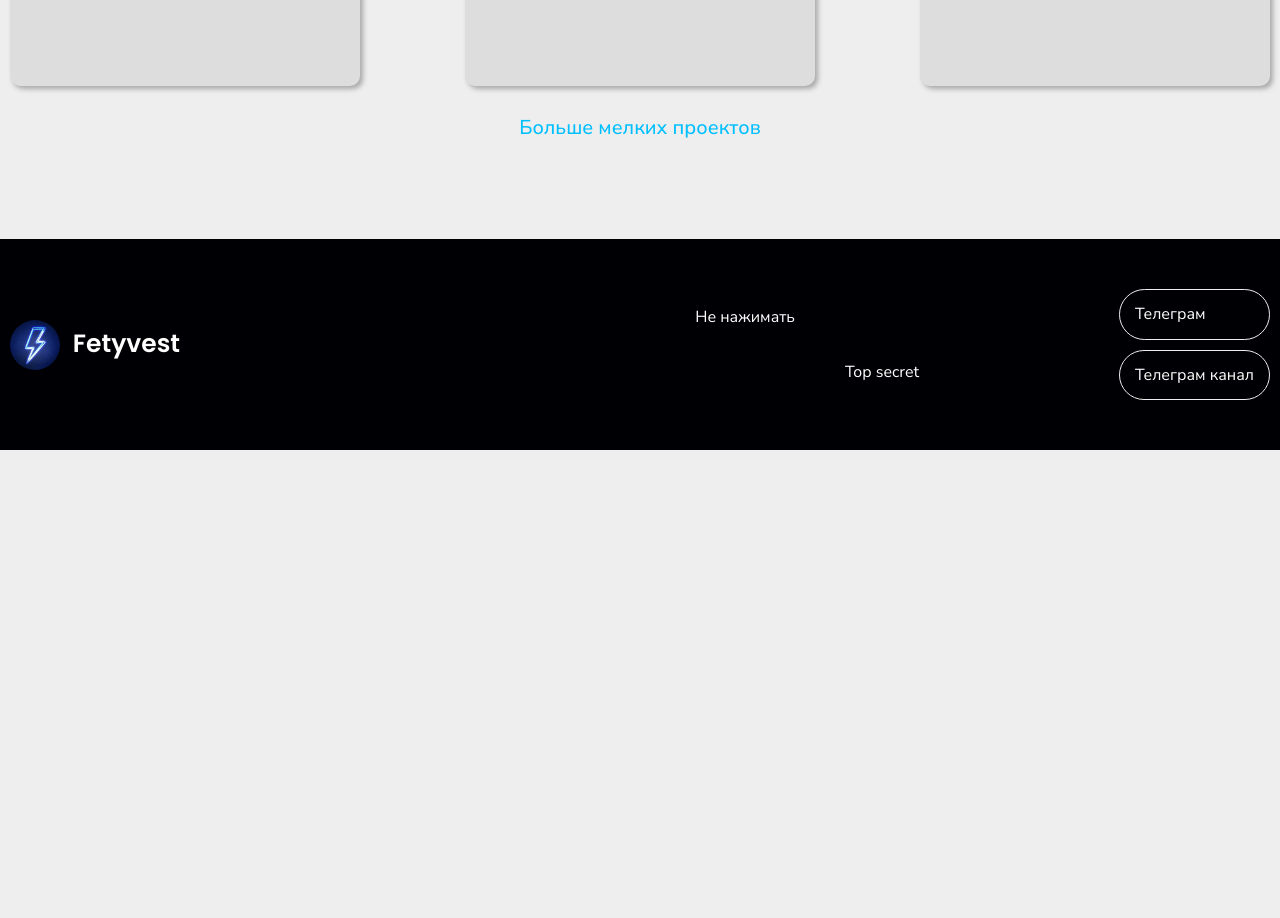
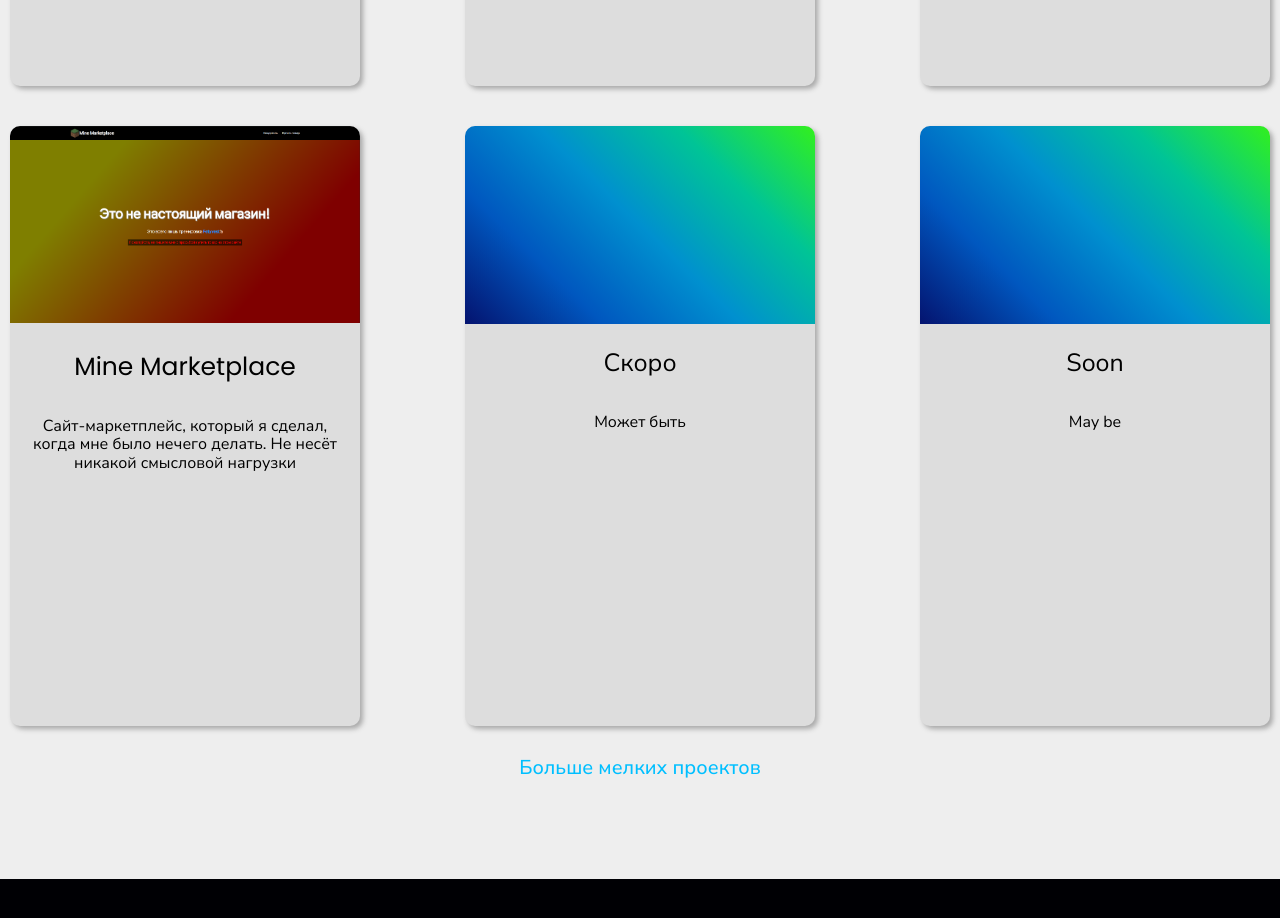
Before and after one commit to Fetyvest/myVisitcard, a plain HTML site: page index.html in a window 1280 px wide. Shown: the part 2880-3798 px from the top of the page. Before the commit the page ends 3330 px from the top, so only its background shows below. Drawn offline with Linux system fonts and the light colour scheme.

Commit message:
Add files via upload

```diff
--- a/css/section/project.css
+++ b/css/section/project.css
@@ -24,6 +24,8 @@
     justify-content: space-between;
     text-align: center;
     width: 100%;
+    flex-wrap: wrap;
+    row-gap: 40px;
 }
 
 .project__url {
@@ -50,13 +52,13 @@
     border-radius: 10px 10px 0 0;
 }
 
-/* .project__substitute {
+.project__substitute {
     width: 100%;
     height: 33%;
     border-radius: 10px 10px 0 0;
-    background: linear-gradient(36deg,rgba(189, 0, 0, 1) 0%, rgba(255, 145, 0, 1) 50%, rgba(222, 192, 0, 1) 100%);
+    background: -webkit-linear-gradient(46deg, #04136f,#0057bf,#0090cf,#00c496,#32f01d);
     transition: all 0.5;
-} */
+}
 
 .project__card:hover {
     transform: scale(1.05);
--- a/index.html
+++ b/index.html
@@ -6,7 +6,7 @@
     <meta name="viewport" content="width=device-width, initial-scale=1.0">
     <title>Визитка Fetyvest's</title>
     <link rel="stylesheet" href="css/main.css">
-    <link rel="icon" href="img/basic/logo.jpg">
+    <link rel="icon" href="img/basic/icon.png">
 </head>
 
 <body>
@@ -143,7 +143,7 @@
                         <a href="https://fetyvest.github.io/spoon/" class="project__url">
                             <div class="project__card">
                                 <img src="img/project/spoon.png" alt="Скрин сайта" class="project__screen">
-                                <div class="project__title">Spoon Site</div>
+                                <div class="project__title"><span>Spoon Site</span></div>
                                 <div class="project__desc">
                                     Это тренеровочный сайт, который я сделал во время обучения
                                 </div>
@@ -165,6 +165,35 @@
                                 <div class="project__title"><span>LOTUS</span></div>
                                 <div class="project__desc">
                                     Реальный сайт, для реальной компании. Мой первый подобный опыт
+                                </div>
+                            </div>
+                        </a>
+                        <a href="https://fetyvest.github.io/mineMarketplace/" class="project__url">
+                            <div class="project__card">
+                                <img src="img/project/MineMarketplace.png" alt="Скрин сайта" class="project__screen">
+                                <div class="project__title"><span>Mine Marketplace</span></div>
+                                <div class="project__desc">
+                                    Сайт-маркетплейс, который я сделал, когда мне было нечего делать. Не несёт никакой смысловой нагрузки
+                                </div>
+                            </div>
+                        </a>
+                        <a href="#" class="project__url">
+                            <div class="project__card">
+                                <!-- <img src="" alt="Скрин сайта" class="project__screen"> -->
+                                <div class="project__substitute"></div>
+                                <div class="project__title">Скоро</div>
+                                <div class="project__desc">
+                                    Может быть
+                                </div>
+                            </div>
+                        </a>
+                        <a href="#" class="project__url">
+                            <div class="project__card">
+                                <!-- <img src="" alt="Скрин сайта" class="project__screen"> -->
+                                <div class="project__substitute"></div>
+                                <div class="project__title">Soon</div>
+                                <div class="project__desc">
+                                    May be
                                 </div>
                             </div>
                         </a>
```
Also changed, not shown: img/basic/icon.png (added), img/project/MineMarketplace.png (added).
